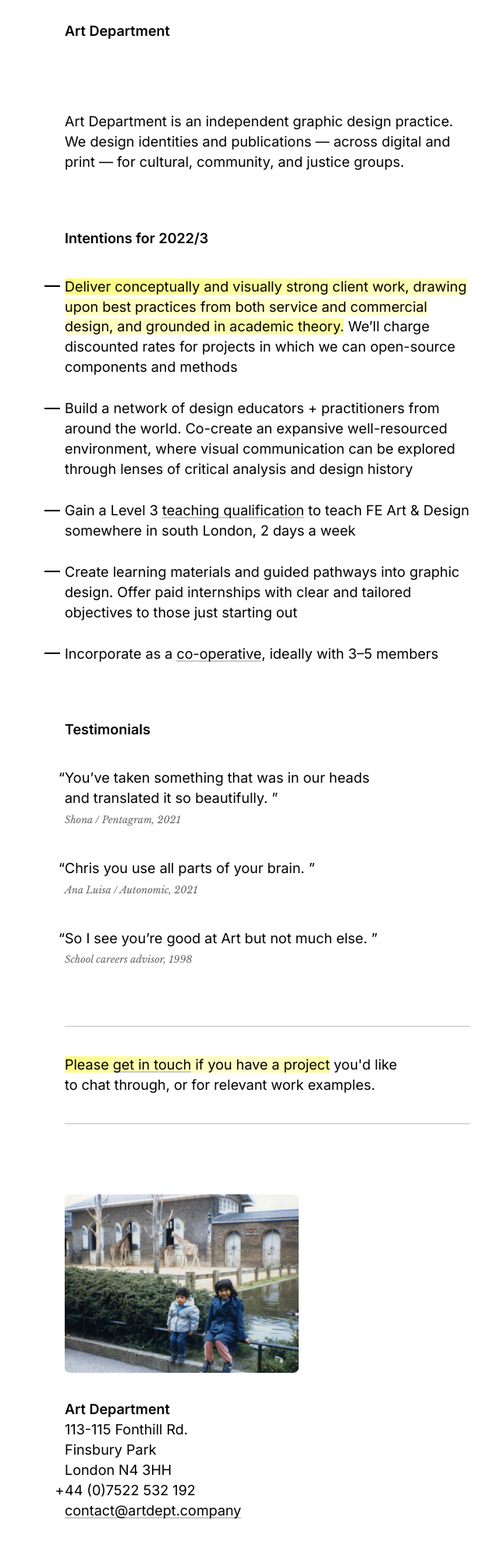
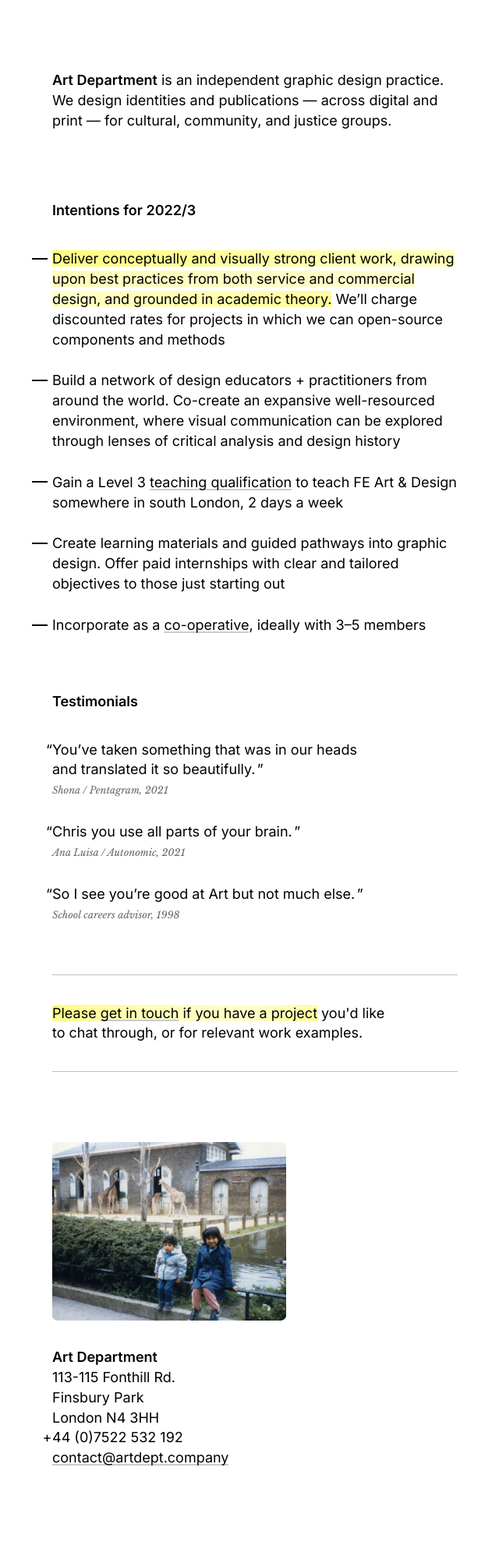
Before and after one commit to droom/artdept, a PHP site: page / in a window 1280 px wide. Shown: the whole page at 78% size, without its empty margins (125-765 px from the left). After the commit the page ends 1880 px from the top, so only its background shows below. Run offline with PHP 8.4, Linux system fonts and the light colour scheme.

Commit message:
simplifies layout, uses wrap

```diff
--- a/css/artdept.css
+++ b/css/artdept.css
@@ -5,75 +5,41 @@ html{
   font-family: 'Inter', sans-serif;
   font-feature-settings: "case", "calt";
   font-weight: 400;
-  line-height: 1.44em;
+  line-height: 1.435em;
   color: black;
 }
 
-body {
-  padding: 1.5rem 1.5rem 2.5rem 1.5rem;
-  max-width: 48rem;
-  margin: 0 auto;
-}
-
-
-/* Reset */
-
-h1, h2, h3, h4, h5, p, ul, li, a, blockquote, cite {
+body,
+h1, h2, h3, h4, h5, p, ul, li, a,
+blockquote, cite{
   margin: 0;
   padding: 0;
 }
 
-h1, h2, h3, h4, h5, p, ul, li, a, blockquote {
+h1, h2, h3, h4, h5, p, ul, li, a,
+blockquote, cite {
   font-size: 1rem;
-}
-
-h1, h2, h3, h4, h5, h6, .bold{
-  font-weight: 600;
-}
-
-p, ul, li, a, blockquote {
   font-weight: 400;
 }
 
+/* Layout */
 
-
-a, a:link {
-  text-decoration: none;
-  font-weight: inherit;
-  font-size: inherit;
-  color: black;
-  background-image: -webkit-linear-gradient(top, transparent 90%, #ccc 0, #ccc 100%, transparent 0);
+.wrap {
+  max-width: 520px;
+  padding: 5rem 15% 3rem 15%;
 }
 
-a:hover {
-  color: red;
+@media screen and (max-width: 900px) {
+  .wrap {
+    padding: 4rem 4rem 3rem 4rem;
+  }
+}
+@media screen and (max-width: 550px) {
+  .wrap {
+    padding: 1.5rem 1.5rem 3rem 1.5rem;
+  }
 }
 
-
-.citation{
-  font-family: 'Libre Baskerville', serif;
-  font-size: 0.7rem;
-  display: block;
-  opacity: 0.6;
-}
-
-.main {
-  max-width: 520px;
-}
-
-/* Stylings */
-
-img.editorial{
-  max-width: 300px;
-  margin-bottom: 1.5rem;
-}
-img.rounded{
-  border-radius: 2.5%;
-}
-.cta{
-  border-top: 1px solid rgba(0,0,0,0.25);
-  border-bottom: 1px solid rgba(0,0,0,0.25);
-}
 
 /* Vertical rhythm */
 
@@ -85,7 +51,7 @@ img.rounded{
 }
 
 .cta{
-  margin: 4rem 0 4rem 0;
+  margin: 3.5rem 0 3.5rem 0;
   padding: 2rem 0 2rem 0;
 }
 
@@ -104,11 +70,11 @@ img.rounded{
 }
 
 .citation + .quote{
-  margin-top: 2rem;
+  margin-top: 1.5rem;
 }
 
 .quote + .citation{
-  margin-top: 0.1rem;
+  margin-top: 0.06rem;
 }
 
 .list .list-item + .list-item{
@@ -118,8 +84,33 @@ img.rounded{
 
 /* Typestyles */
 
+
+
+a, a:link {
+  text-decoration: none;
+  font-weight: inherit;
+  font-size: inherit;
+  color: black;
+  background-image: -webkit-linear-gradient(top, transparent 90%, #ccc 0, #ccc 100%, transparent 0);
+}
+
+a:hover {
+  color: red;
+}
+
+.citation{
+  font-family: 'Libre Baskerville', serif;
+  font-size: 0.7rem;
+  display: block;
+  opacity: 0.6;
+}
+
 .time{
   font-style: normal;
+}
+
+.h3, .fw600{
+  font-weight: 600;
 }
 
 /* Hanging or offset punctuation */
@@ -129,7 +120,6 @@ img.rounded{
 }
 
 .list .list-item:before {
-    /*content: '\25AC';*/
     content:url('line.svg');
     position: absolute;
     margin-left: -1.45rem;
@@ -144,6 +134,7 @@ img.rounded{
 }
 .quote:after {
     content: '\201D';
+    margin-left: -0.15em;
 }
 
 .tel:before{
@@ -167,7 +158,25 @@ img.rounded{
 }
 
 
+
+
+
+/* Stylings */
+
+img.editorial{
+  max-width: 300px;
+  margin-bottom: 1.5rem;
+}
+img.rounded{
+  border-radius: 2.5%;
+}
+
 .highlight{
   background: rgb(255,250,0);
   background: linear-gradient(148deg, rgba(255,250,0,0.5) 0%, rgba(255,250,0,0.3) 30%, rgba(255,250,0,0.2) 70%, rgba(255,250,0,0.4) 100%);
 }
+
+.cta{
+  border-top: 1px solid rgba(0,0,0,0.25);
+  border-bottom: 1px solid rgba(0,0,0,0.25);
+}
--- a/index.html
+++ b/index.html
@@ -4,16 +4,14 @@
     <title>Art Department</title>
     <meta charset="UTF-8">
     <meta name="viewport" content="width=device-width, initial-scale=1.0">
-
     <link rel="stylesheet" href="css/artdept.css">
-
     <link rel="preconnect" href="https://fonts.googleapis.com">
-    <link rel="preconnect" href="https://fonts.gstatic.com" crossorigin><link href="https://fonts.googleapis.com/css2?family=Inter:wght@400;600&family=Libre+Baskerville:ital@1&display=swap" rel="stylesheet">
+    <link rel="preconnect" href="https://fonts.gstatic.com" crossorigin>
+    <link href="https://fonts.googleapis.com/css2?family=Inter:wght@400;600&family=Libre+Baskerville:ital@1&display=swap" rel="stylesheet">
 
     <link rel="icon" type="image/png" href="elements/16.png" sizes="16x16">
     <link rel="icon" type="image/png" href="elements/32.png" sizes="32x32">
     <link rel="icon" type="image/png" href="elements/96.png" sizes="96x96">
-
 
     <!--
 
@@ -46,16 +44,15 @@
   </head>
 
   <body>
+
+    <div class="wrap">
+
     <header class="header">
-      <h1>Art Department</h1>
+      <h1><span class="fw600">Art Department</span> is an independent graphic design practice. We design identities and publications &mdash; across digital and print &mdash; for cultural, community, and justice groups.
+      </h1>
     </header>
 
-    <main class="main">
-      <p class="p">
-        Art Department is an independent graphic design practice.
-        We design identities and publications &mdash; across digital
-        and print &mdash; for cultural, community, and justice groups.
-      </p>
+    <main>
 
       <h3 class="h3">Intentions for 2022/3</h3>
 
@@ -129,7 +126,7 @@
     <footer class="footer">
       <img src="images/zoo.jpg" class="editorial rounded"/>
       <p>
-        <span class="bold">Art Department</span><br/>
+        <span class="fw600">Art Department</span><br/>
         113-115 Fonthill Rd.<br/>
         Finsbury Park<br/>
         London N4 3HH
@@ -139,5 +136,9 @@
         <a href="mailto:contact@artdept.company"><span class="email">contact@artdept.company</a>
       </p>
     </footer>
+
+</div>
+
+
   </body>
 </html>
```
Also changed, not shown: elements/32.png.
